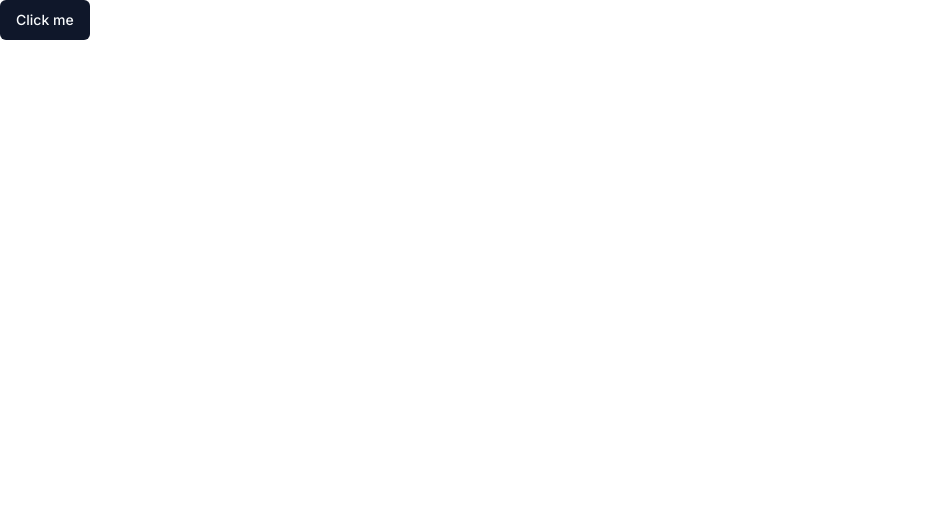
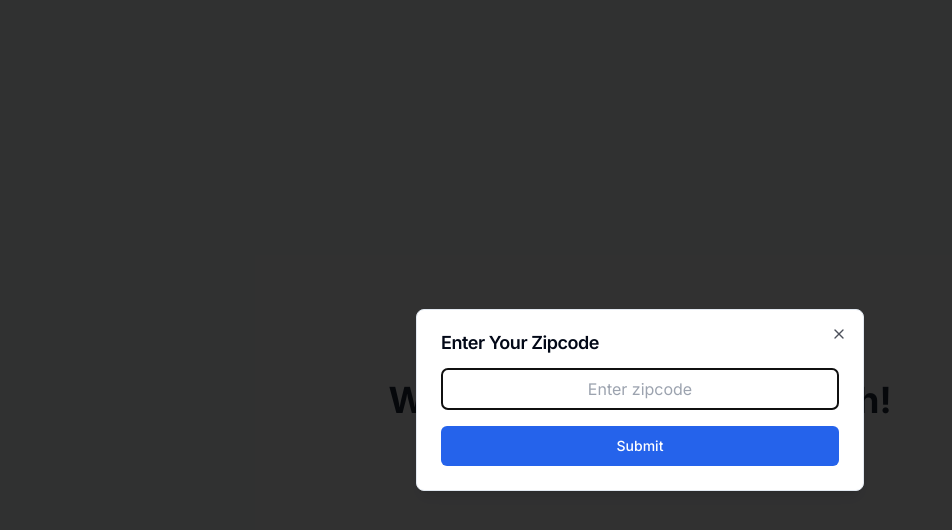
Before and after one commit to omeryildirim0/wheel, a Next.js app: page / in a window 1280 px wide. Shown: the top 530 px of the page, without its empty margins (0-952 px from the left). Built offline with nearby package versions, Linux system fonts and the light colour scheme.

Commit message:
zipcode popup added

```diff
--- a/app/page.tsx
+++ b/app/page.tsx
@@ -1,9 +1,28 @@
-import { Button } from "@/components/ui/button"
+'use client';
+import { useState, useEffect } from 'react';
+import ZipcodePopup from '../components/ZipcodePopup';
 
-export default function Home() {
+
+const HomePage: React.FC = () => {
+  const [isPopupOpen, setIsPopupOpen] = useState<boolean>(false);
+
+  useEffect(() => {
+    // Open the popup when the page loads
+    setIsPopupOpen(true);
+  }, []);
+
+  const handleClosePopup = () => {
+    setIsPopupOpen(false);
+  };
+
   return (
-    <div>
-      <Button>Click me</Button>
+    <div className="relative min-h-screen flex items-center justify-center bg-gray-100">
+      <h1 className="text-4xl font-bold text-gray-800">Welcome to Wheel of Lunch!</h1>
+
+      {/* Zipcode Popup */}
+      <ZipcodePopup isOpen={isPopupOpen} onClose={handleClosePopup} />
     </div>
   );
-}
+};
+
+export default HomePage;
--- /dev/null
+++ b/components/ZipcodePopup.tsx
@@ -0,0 +1,44 @@
+import { useState, FormEvent } from 'react';
+import { Dialog, DialogContent, DialogHeader, DialogTitle } from '@/components/ui/dialog';
+import { Button } from '@/components/ui/button';
+
+interface ZipcodePopupProps {
+  isOpen: boolean;
+  onClose: () => void;
+}
+
+const ZipcodePopup: React.FC<ZipcodePopupProps> = ({ isOpen, onClose }) => {
+  const [zipcode, setZipcode] = useState<string>('');
+
+  const handleSubmit = (e: FormEvent) => {
+    e.preventDefault();
+    // Handle the zipcode submission here
+    console.log('Zipcode entered:', zipcode);
+    onClose(); // Close the popup after submission
+  };
+
+  return (
+    <Dialog open={isOpen} onOpenChange={onClose}>
+      <DialogContent className="max-w-md mx-auto p-6">
+        <DialogHeader>
+          <DialogTitle>Enter Your Zipcode</DialogTitle>
+        </DialogHeader>
+        <form onSubmit={handleSubmit} className="flex flex-col space-y-4">
+          <input
+            type="text"
+            className="border rounded-md p-2 text-center"
+            placeholder="Enter zipcode"
+            value={zipcode}
+            onChange={(e) => setZipcode(e.target.value)}
+            required
+          />
+          <Button type="submit" className="bg-blue-600 text-white hover:bg-blue-700">
+            Submit
+          </Button>
+        </form>
+      </DialogContent>
+    </Dialog>
+  );
+};
+
+export default ZipcodePopup;
--- /dev/null
+++ b/components/ui/dialog.tsx
@@ -0,0 +1,122 @@
+"use client"
+
+import * as React from "react"
+import * as DialogPrimitive from "@radix-ui/react-dialog"
+import { X } from "lucide-react"
+
+import { cn } from "@/lib/utils"
+
+const Dialog = DialogPrimitive.Root
+
+const DialogTrigger = DialogPrimitive.Trigger
+
+const DialogPortal = DialogPrimitive.Portal
+
+const DialogClose = DialogPrimitive.Close
+
+const DialogOverlay = React.forwardRef<
+  React.ElementRef<typeof DialogPrimitive.Overlay>,
+  React.ComponentPropsWithoutRef<typeof DialogPrimitive.Overlay>
+>(({ className, ...props }, ref) => (
+  <DialogPrimitive.Overlay
+    ref={ref}
+    className={cn(
+      "fixed inset-0 z-50 bg-black/80  data-[state=open]:animate-in data-[state=closed]:animate-out data-[state=closed]:fade-out-0 data-[state=open]:fade-in-0",
+      className
+    )}
+    {...props}
+  />
+))
+DialogOverlay.displayName = DialogPrimitive.Overlay.displayName
+
+const DialogContent = React.forwardRef<
+  React.ElementRef<typeof DialogPrimitive.Content>,
+  React.ComponentPropsWithoutRef<typeof DialogPrimitive.Content>
+>(({ className, children, ...props }, ref) => (
+  <DialogPortal>
+    <DialogOverlay />
+    <DialogPrimitive.Content
+      ref={ref}
+      className={cn(
+        "fixed left-[50%] top-[50%] z-50 grid w-full max-w-lg translate-x-[-50%] translate-y-[-50%] gap-4 border bg-background p-6 shadow-lg duration-200 data-[state=open]:animate-in data-[state=closed]:animate-out data-[state=closed]:fade-out-0 data-[state=open]:fade-in-0 data-[state=closed]:zoom-out-95 data-[state=open]:zoom-in-95 data-[state=closed]:slide-out-to-left-1/2 data-[state=closed]:slide-out-to-top-[48%] data-[state=open]:slide-in-from-left-1/2 data-[state=open]:slide-in-from-top-[48%] sm:rounded-lg",
+        className
+      )}
+      {...props}
+    >
+      {children}
+      <DialogPrimitive.Close className="absolute right-4 top-4 rounded-sm opacity-70 ring-offset-background transition-opacity hover:opacity-100 focus:outline-none focus:ring-2 focus:ring-ring focus:ring-offset-2 disabled:pointer-events-none data-[state=open]:bg-accent data-[state=open]:text-muted-foreground">
+        <X className="h-4 w-4" />
+        <span className="sr-only">Close</span>
+      </DialogPrimitive.Close>
+    </DialogPrimitive.Content>
+  </DialogPortal>
+))
+DialogContent.displayName = DialogPrimitive.Content.displayName
+
+const DialogHeader = ({
+  className,
+  ...props
+}: React.HTMLAttributes<HTMLDivElement>) => (
+  <div
+    className={cn(
+      "flex flex-col space-y-1.5 text-center sm:text-left",
+      className
+    )}
+    {...props}
+  />
+)
+DialogHeader.displayName = "DialogHeader"
+
+const DialogFooter = ({
+  className,
+  ...props
+}: React.HTMLAttributes<HTMLDivElement>) => (
+  <div
+    className={cn(
+      "flex flex-col-reverse sm:flex-row sm:justify-end sm:space-x-2",
+      className
+    )}
+    {...props}
+  />
+)
+DialogFooter.displayName = "DialogFooter"
+
+const DialogTitle = React.forwardRef<
+  React.ElementRef<typeof DialogPrimitive.Title>,
+  React.ComponentPropsWithoutRef<typeof DialogPrimitive.Title>
+>(({ className, ...props }, ref) => (
+  <DialogPrimitive.Title
+    ref={ref}
+    className={cn(
+      "text-lg font-semibold leading-none tracking-tight",
+      className
+    )}
+    {...props}
+  />
+))
+DialogTitle.displayName = DialogPrimitive.Title.displayName
+
+const DialogDescription = React.forwardRef<
+  React.ElementRef<typeof DialogPrimitive.Description>,
+  React.ComponentPropsWithoutRef<typeof DialogPrimitive.Description>
+>(({ className, ...props }, ref) => (
+  <DialogPrimitive.Description
+    ref={ref}
+    className={cn("text-sm text-muted-foreground", className)}
+    {...props}
+  />
+))
+DialogDescription.displayName = DialogPrimitive.Description.displayName
+
+export {
+  Dialog,
+  DialogPortal,
+  DialogOverlay,
+  DialogClose,
+  DialogTrigger,
+  DialogContent,
+  DialogHeader,
+  DialogFooter,
+  DialogTitle,
+  DialogDescription,
+}
--- a/package.json
+++ b/package.json
@@ -9,6 +9,7 @@
     "lint": "next lint"
   },
   "dependencies": {
+    "@radix-ui/react-dialog": "^1.1.1",
     "@radix-ui/react-slot": "^1.1.0",
     "class-variance-authority": "^0.7.0",
     "clsx": "^2.1.1",
```
Also changed, not shown: 1 other file (tests, documents, lock files or other folders).
